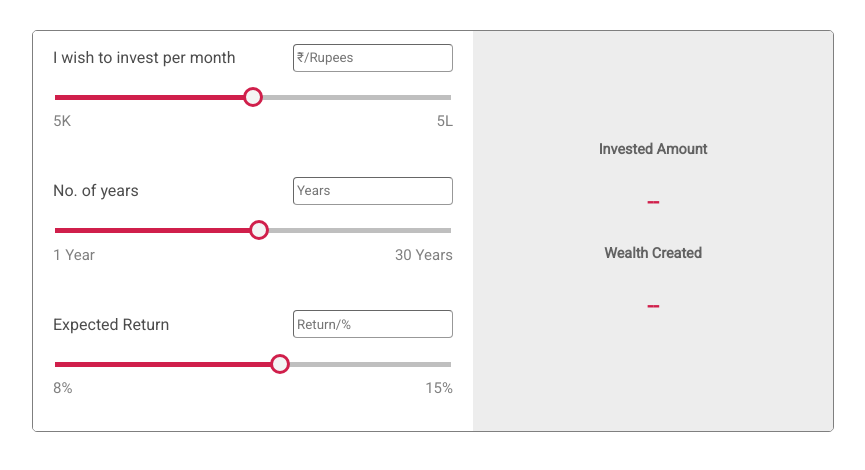
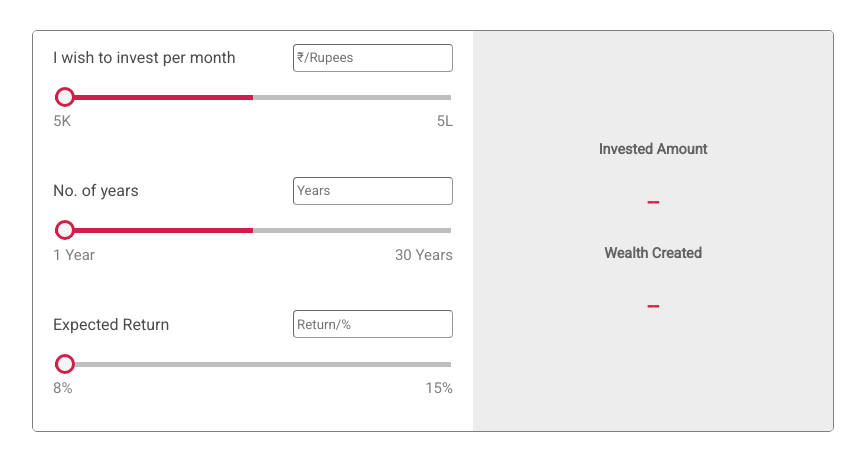
Before and after one commit to chiraggandherva08/calculator, a plain HTML site: page index.html in a window 1280 px wide. Shown: the whole page, without its empty margins (207-1072 px from the left). Drawn offline with Linux system fonts and the light colour scheme.

Commit message:
Update index.html

```diff
--- a/index.html
+++ b/index.html
@@ -27,7 +27,7 @@
                 <p>I wish to invest per month</p>
                 <input id="rupee" type="text" placeholder="₹/Rupees">
             </div>
-            <input id="return" type="range" min="5000" step="500" max="500000">
+            <input id="return" type="range" min="5000" value="5000" step="500" max="500000">
             <div class="ranges">
                 <p>5K</p>
                 <p>5L</p>
@@ -38,7 +38,7 @@
                 <p>No. of years</p>
                 <input id="years_val" type="text" placeholder="Years">
             </div>
-            <input id="years" min="1" max="30" type="range">
+            <input id="years" min="1" max="30" value="1" type="range">
             <div class="ranges">
                 <p>1 Year</p>
                 <p>30 Years</p>
@@ -49,7 +49,7 @@
                 <p>Expected Return</p>
                 <input id="percentage_val" type="text" placeholder="Return/%">
             </div>
-            <input id="percentage" type="range" min="8" max="15">
+            <input id="percentage" type="range" min="8" max="15" value="8">
             <div class="ranges">
                 <p>8%</p>
                 <p>15%</p>
```
